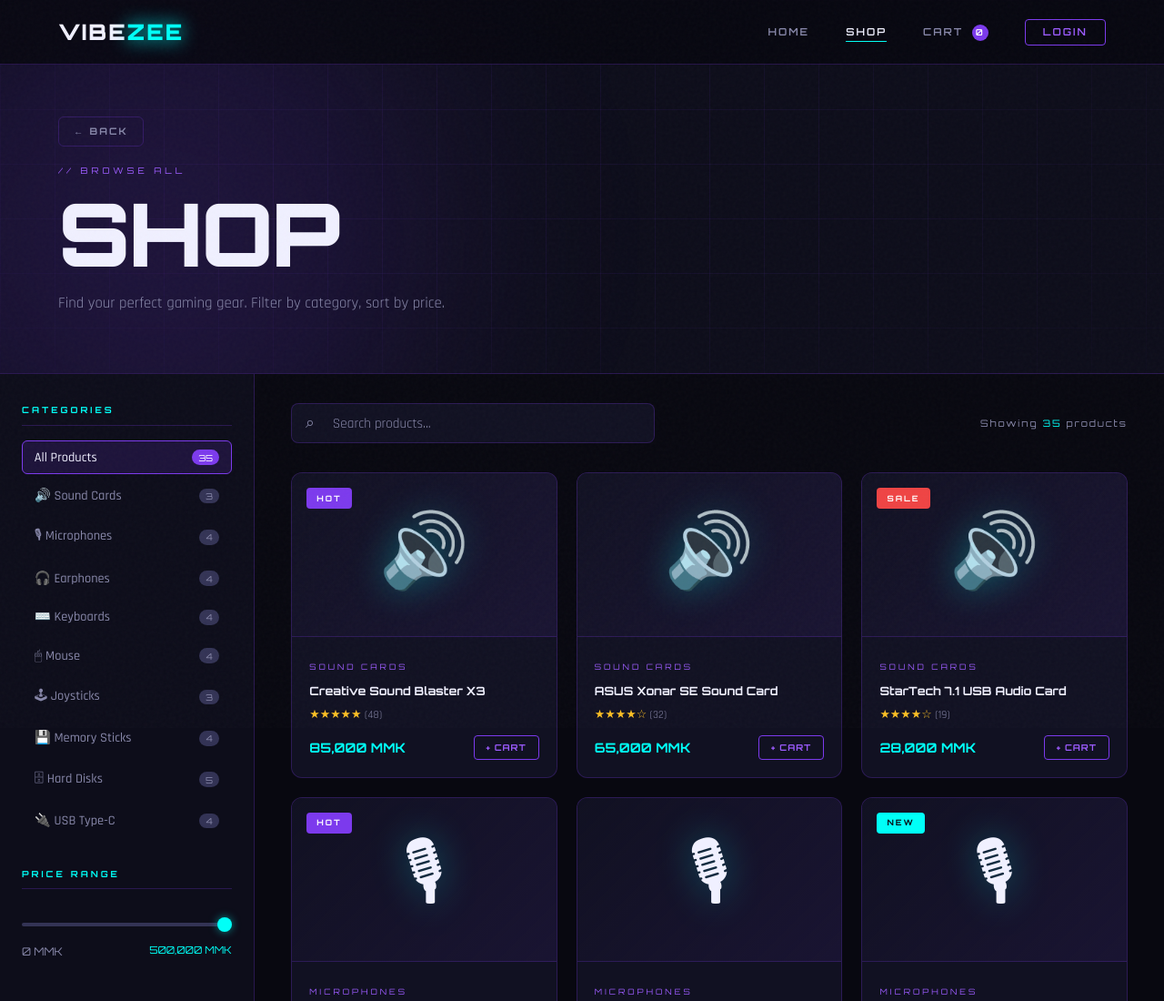
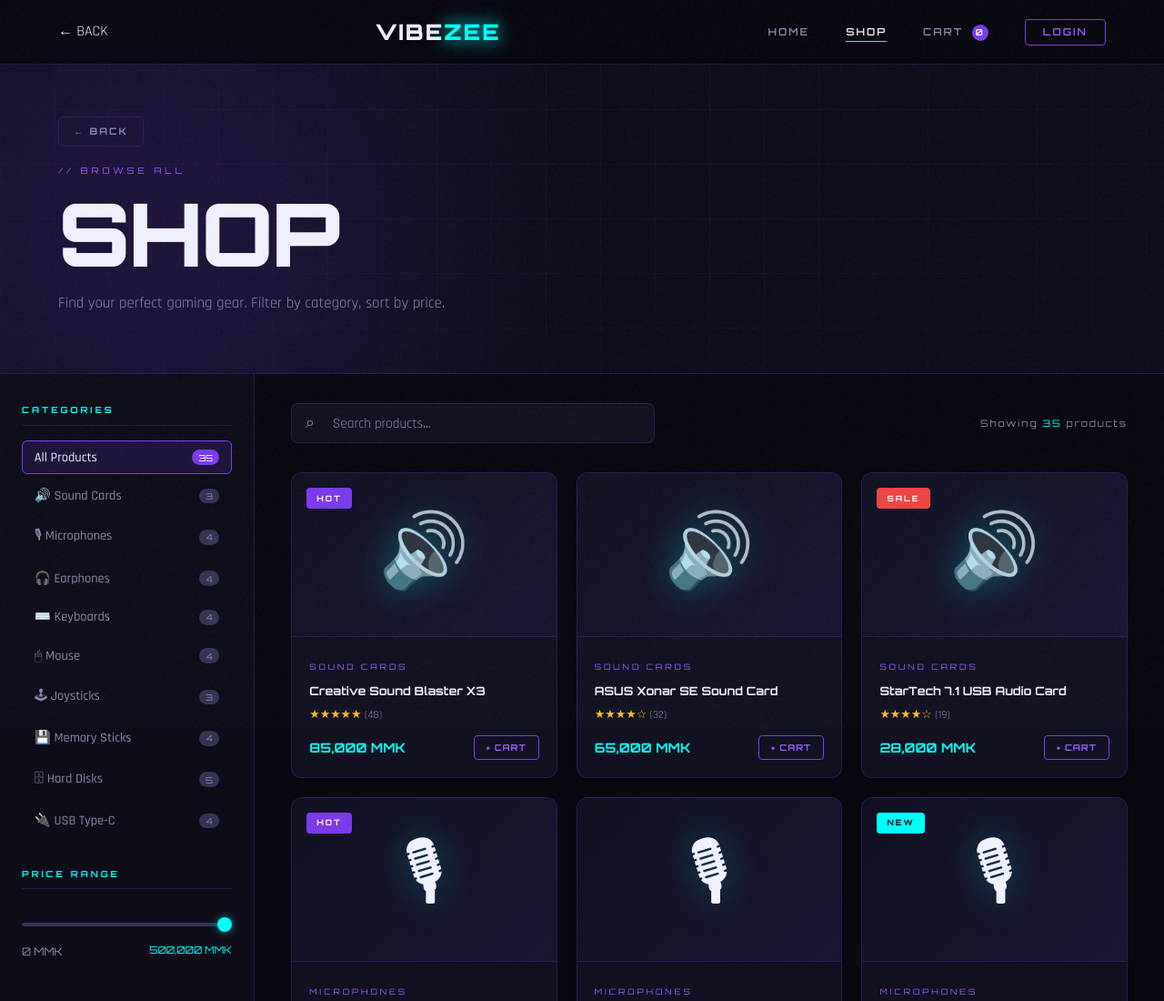
Before and after one commit to boexaw-ship-it/VibeZee, a plain HTML site: page shop.html in a window 1280 px wide. Shown: the top 1100 px of the page at 91% size. Drawn offline with Linux system fonts and the light colour scheme.

Commit message:
Add files via upload

```diff
--- a/shop.html
+++ b/shop.html
@@ -28,6 +28,7 @@
 
   <!-- NAV -->
   <nav class="navbar">
+    <a href="index.html" class="nav-back-btn">← BACK</a>
     <div class="nav-logo">
       <a href="index.html"><span class="logo-vibe">VIBE</span><span class="logo-zee">ZEE</span></a>
     </div>
```
